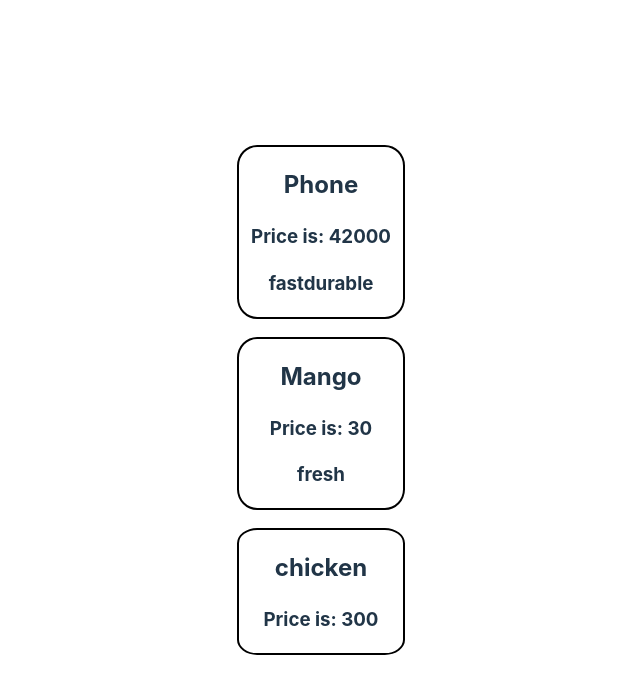
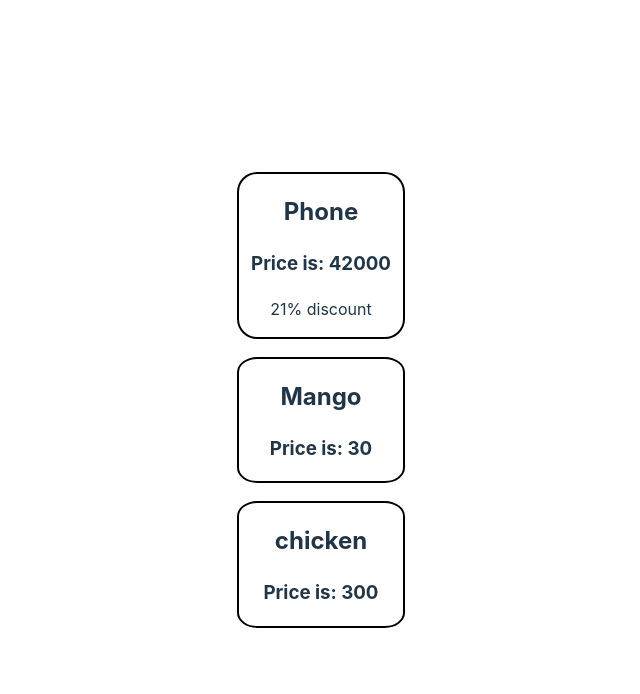
Before and after one commit to DBorah03/Full-Stack-, a React (Vite) app in the folder React/basic-react-app/: page / in a window 1280 px wide. Shown: the top 694 px of the page, without its empty margins (319-959 px from the left). Built offline with nearby package versions, Linux system fonts and the light colour scheme.

Commit message:
Conditionals learned

```diff
--- a/React/basic-react-app/src/Product.jsx
+++ b/React/basic-react-app/src/Product.jsx
@@ -1,11 +1,11 @@
 import "./Product.css";
 
-function Product({ title, price, feature }) {
+function Product({ title, price }) {
   return (
     <div className="Product">
       <h2>{title}</h2>
       <h3>Price is: {price}</h3>
-      <h3>{feature}</h3>
+      {price > 3000 ? <p>21% discount</p> : ""}
     </div>
   );
 }
```
